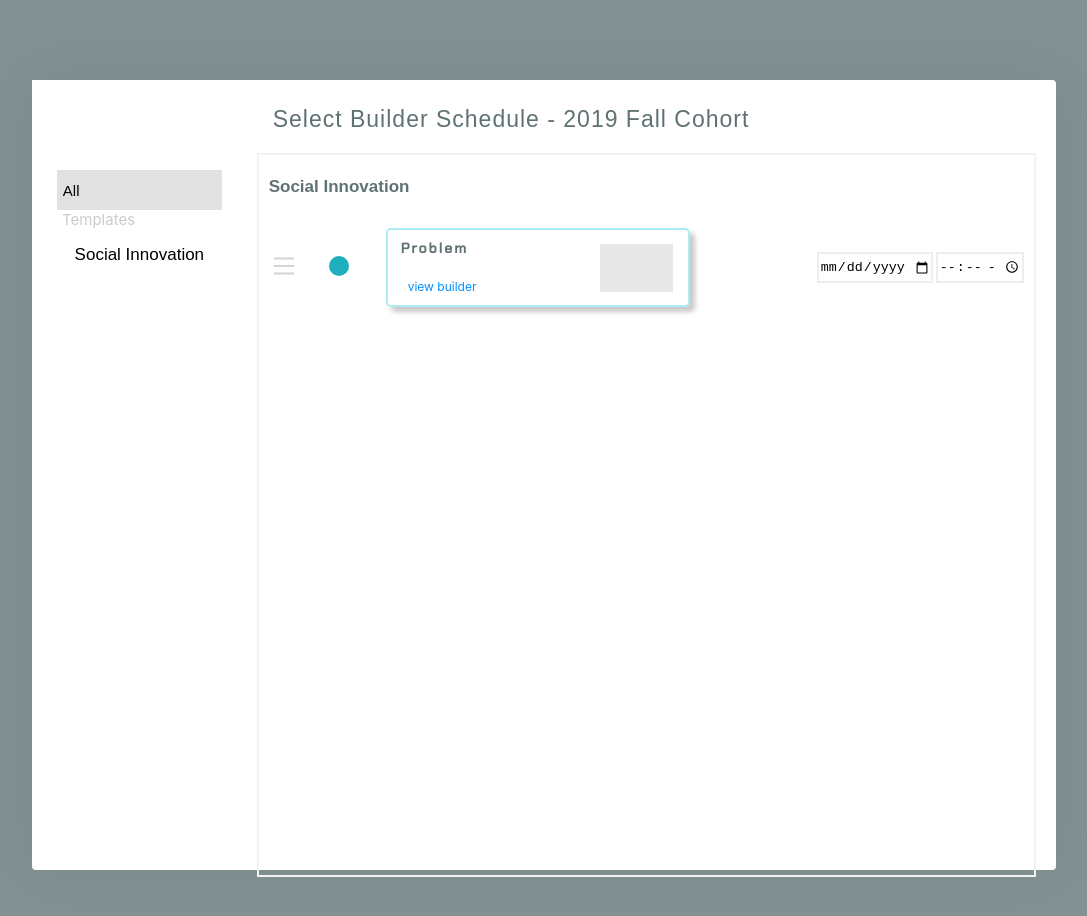
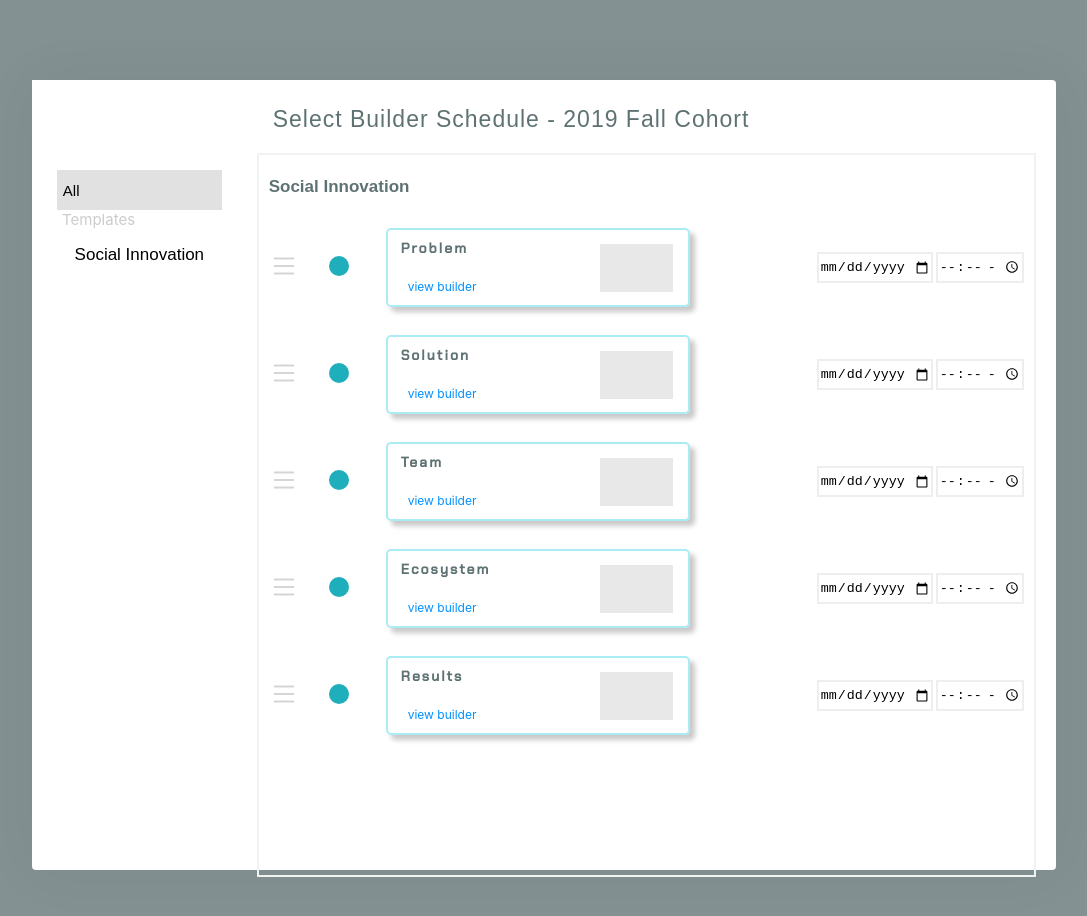
Before and after one commit to Alexoid1/RebelBase, a React (Create React App) app: page / in a window 1280 px wide. Shown: the top 916 px of the page, without its empty margins (96-1183 px from the left). Built offline with nearby package versions, Linux system fonts and the light colour scheme.

Commit message:
add ui components

```diff
--- a/package.json
+++ b/package.json
@@ -7,6 +7,7 @@
     "@testing-library/react": "^11.2.7",
     "@testing-library/user-event": "^12.8.3",
     "react": "^17.0.2",
+    "react-beautiful-dnd": "^13.1.0",
     "react-datepicker": "^4.1.1",
     "react-dom": "^17.0.2",
     "react-icons": "^4.2.0",
--- a/src/components/ItemList.js
+++ b/src/components/ItemList.js
@@ -1,34 +1,37 @@
-import React from 'react';
+import {useState} from 'react';
 import { BsList, BsCircleFill } from 'react-icons/bs';
+import { DragDropContext, Droppable, Draggable } from 'react-beautiful-dnd';
 import './ItemList.css'
 
-
-function ItemList() {
 
 const items=[
     {
         name:"Problem",
-        categoty: "Ideation"
+        category: "Ideation"
     },
     {
         name:"Solution",
-        categoty: "Ideation"
+        category: "Ideation"
     },
     {
         name:"Team",
-        categoty: "Ideation"
+        category: "Ideation"
     },
     {
         name:"Ecosystem",
-        categoty: "Validation"
+        category: "Validation"
     },
     {
         name:"Results",
-        categoty: "Validation"
+        category: "Validation"
     }
 
 
 ]
+
+function ItemList() {
+    const[itemss,setItems]=useState(items)
+
     return (
 
     <div className="itemContainer">
@@ -38,9 +41,16 @@ const items=[
                 <div>
                     <h3 className="inovation fontStyle">Social Innovation</h3>
                 </div>
+                <DragDropContext>
+                    <Droppable droppableId="items">{(droppableProvided)=>(
 
-                <div>
-                    <div className="item">
+                            <div {...droppableProvided.droppableProps} ref={droppableProvided.innerRef}>
+
+
+                                {itemss.map((item,index)=>(
+                                    <Draggable key={item.name+index} draggableId={item.name} index={index}>
+                                        {(draggableProvided)=>(
+                                            <div {...draggableProvided.draggableProps} ref={draggableProvided.innerRef} {...draggableProvided.dragHandleProps} className="item" >
                                                     <div>
                                                         <BsList  className="iconList"/>
                                                     </div>
@@ -49,7 +59,7 @@ const items=[
                                                     </div>
                                                     <div className="cardBox">
                                                         <div>
-                                    <h4>Problem</h4>
+                                                                <h4>{item.name}</h4>
                                                                 <p className="viewLink">view builder</p>
 
                                                         </div>
@@ -61,13 +71,15 @@ const items=[
                                                     </div>
 
                                             </div>
-                    <div className="item">
+                                        )}
+                                    </Draggable>
 
-                    </div>
-                    <div className="item">
+                                ))}
+                                {droppableProvided.placeholder}
+                            </div>)}
+                    </Droppable>
+                </DragDropContext>
 
-                    </div>
-                </div>
             </div>
 
         </div>
```
Also changed, not shown: 1 other file (tests, documents, lock files or other folders). Lines whose indentation alone changed are shown as unchanged.
